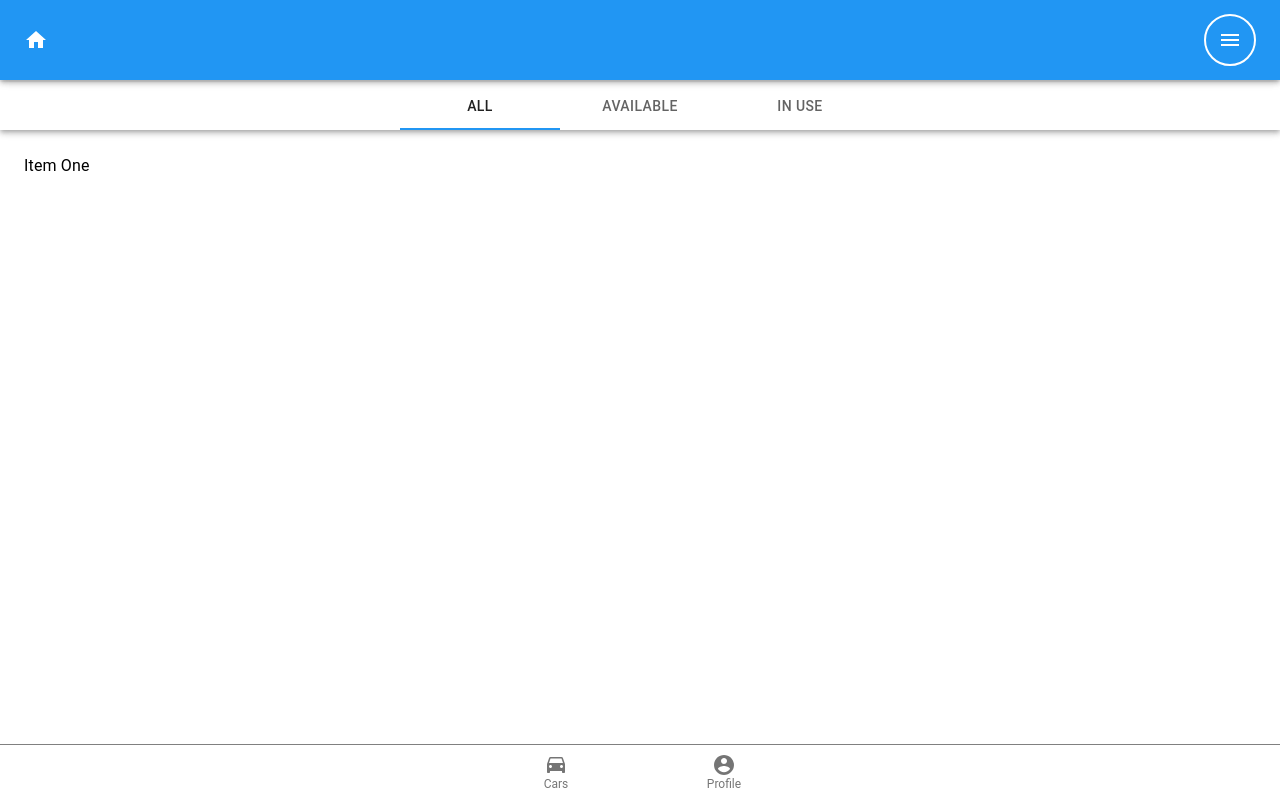
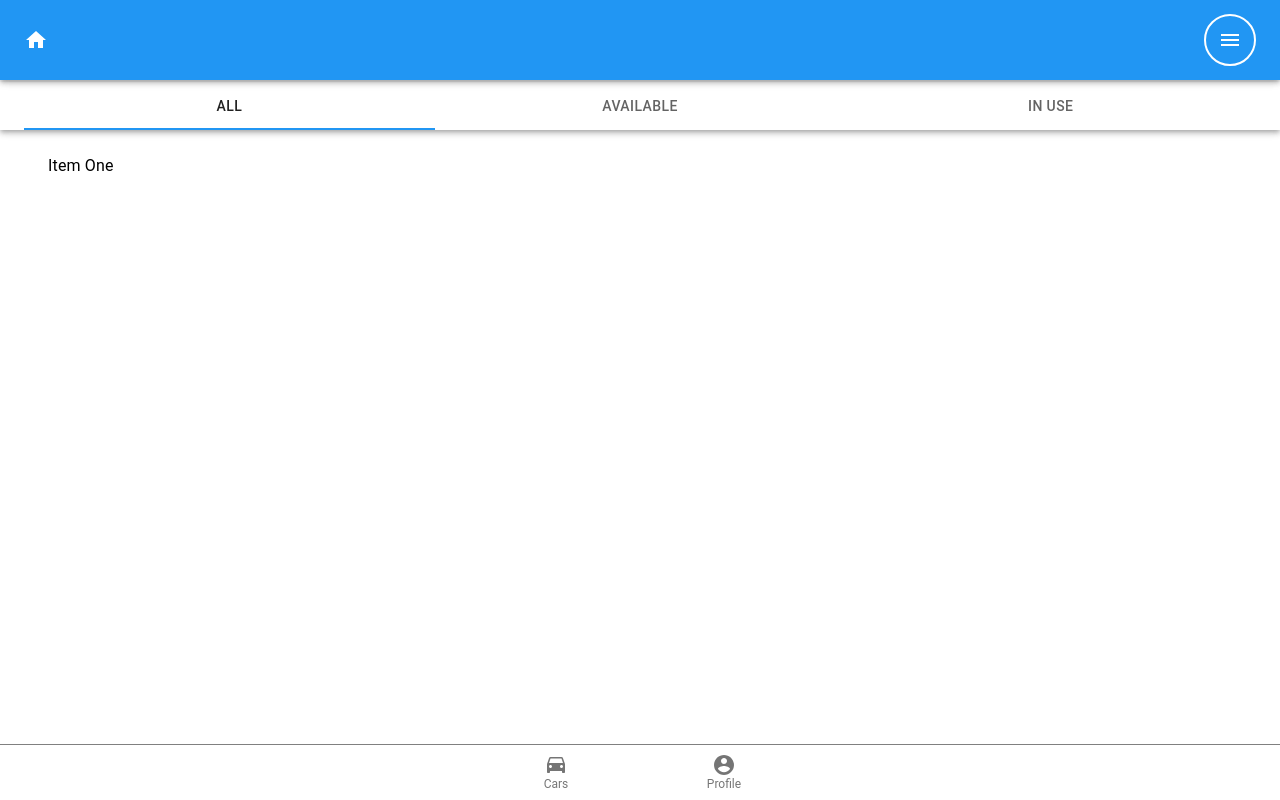
Before and after one commit to haydenlinder/fyrecar, a React (Create React App) app in the folder client/: page / in a window 1280 px wide. Built offline with nearby package versions, Linux system fonts and the light colour scheme.

Commit message:
Contain tabs

```diff
--- a/client/src/components/AvailabilityTabs.jsx
+++ b/client/src/components/AvailabilityTabs.jsx
@@ -2,6 +2,7 @@ import React from 'react';
 import AppBar from '@material-ui/core/AppBar';
 import Tabs from '@material-ui/core/Tabs';
 import Tab from '@material-ui/core/Tab';
+import Container from '@material-ui/core/Container';
 import Typography from '@material-ui/core/Typography';
 import Box from '@material-ui/core/Box';
 
@@ -17,9 +18,11 @@ function TabPanel(props) {
             {...other}
         >
             {value === index && (
+                <Container>
                     <Box p={3}>
                         <Typography>{children}</Typography>
                     </Box>
+                </Container>
             )}
         </div>
     );
@@ -43,11 +46,13 @@ export default function AvailabilityTabs() {
     return (
         <div>
             <AppBar position="static" color='secondary' style={{ width: '100vw' }}>
-                <Tabs value={value} indicatorColor='primary' centered onChange={handleChange} aria-label="availability tabs">
+                <Container>
+                    <Tabs value={value} indicatorColor='primary' variant='fullWidth' centered onChange={handleChange} aria-label="availability tabs">
                         <Tab label="All" {...a11yProps(0)} />
                         <Tab label="Available" {...a11yProps(1)} />
                         <Tab label="In Use" {...a11yProps(2)} />
                     </Tabs>
+                </Container>
             </AppBar>
             <TabPanel value={value} index={0}>
                 Item One
```
Lines whose indentation alone changed are shown as unchanged.
